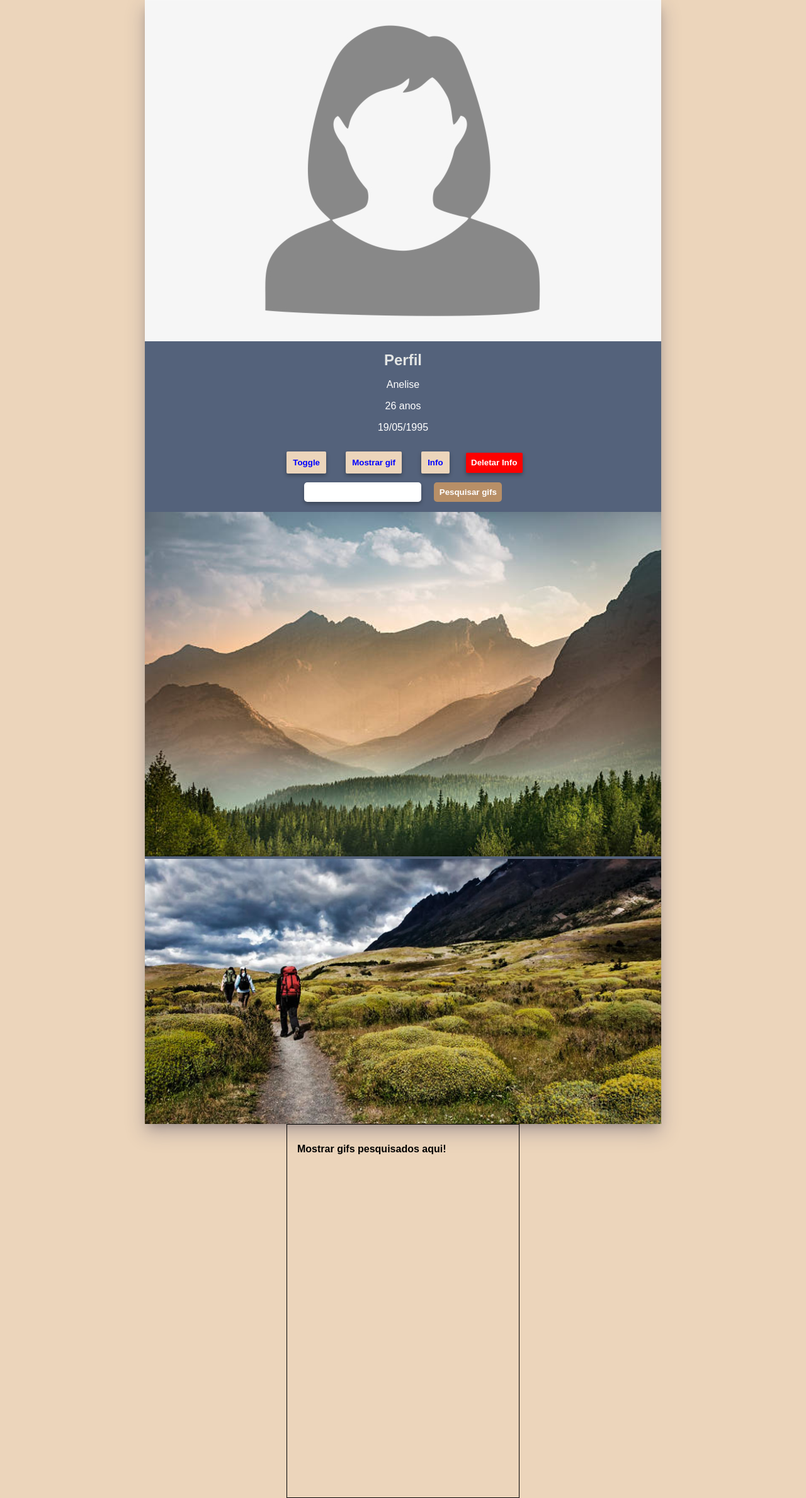
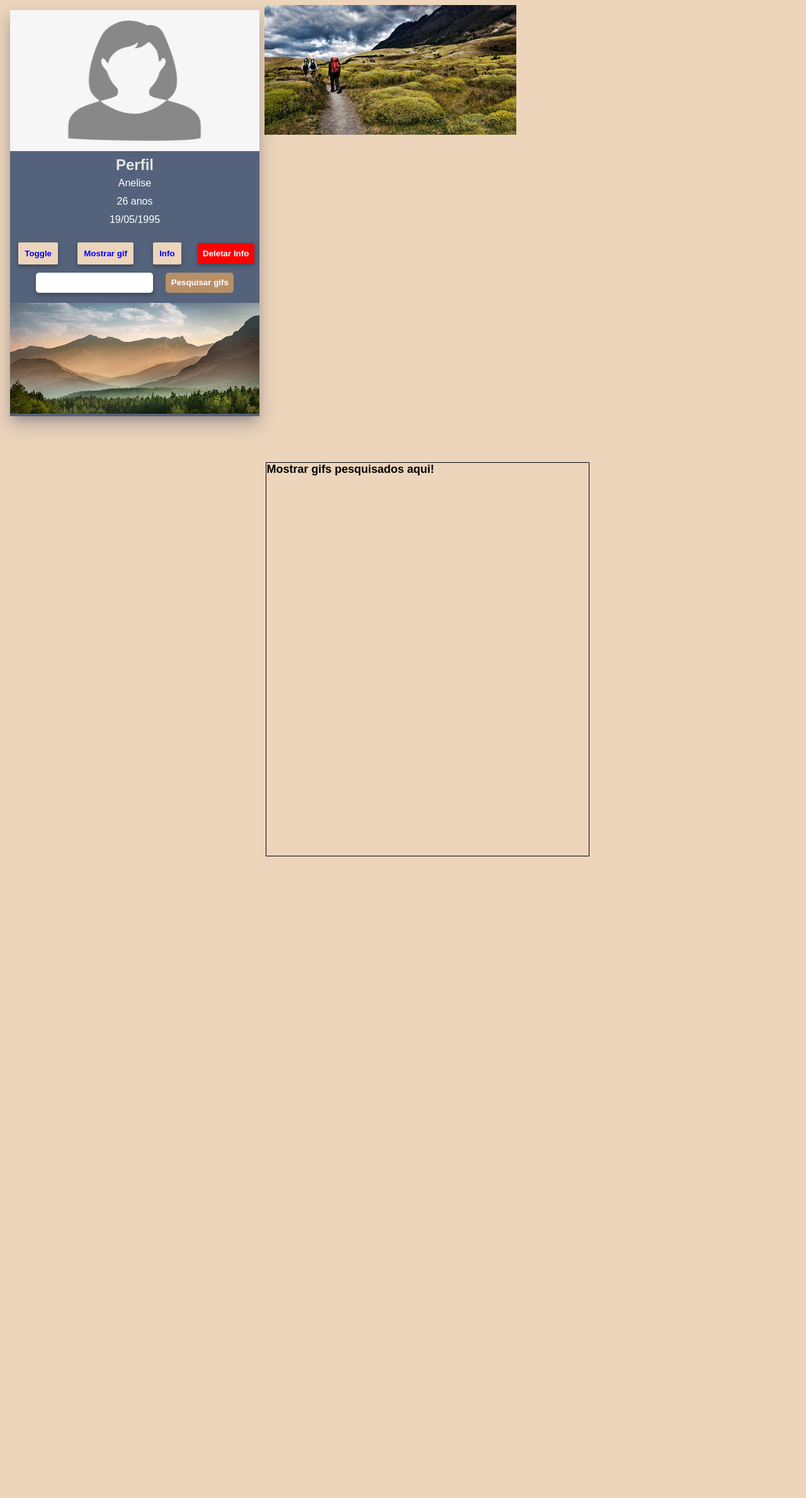
Before and after one commit to anepaz/js-project, a PHP site: page / in a window 1280 px wide. Shown: the whole page at 63% size. After the commit the page ends 1360 px from the top, so only its background shows below. Run offline with PHP 8.4, Linux system fonts and the light colour scheme.

Commit message:
add media queries for tablet responsiveness

```diff
--- a/index.html
+++ b/index.html
@@ -38,23 +38,24 @@
         <img src="img/photo-1.jpg" alt="Mist rises over the forest in Banff National Park Alberta Canada" onload="this.style.opacity = '1'" class="imgFade">
       </div>
 
-      <div id="image-grid">
-        <div class="wrapper">
-          <img src="img/photo-2.jpg" alt="People doing trekking on a field">
-        </div>
+    </div>
 
-      </div>
+  </div>
 
+  <div id="image-grid">
+
+    <div class="wrapper">
+      <img src="img/photo-2.jpg" alt="People doing trekking on a field">
     </div>
 
     <div id="giphy-wrapper">
       <div class="giphy"></div>
     </div>
 
-    <div class="results" id="boxResults">
-      <h2>Mostrar gifs pesquisados aqui!</h2>
-    </div>
+  </div>
 
+  <div class="results" id="boxResults">
+    <h2>Mostrar gifs pesquisados aqui!</h2>
   </div>
 
 </div>
--- a/style.css
+++ b/style.css
@@ -5,7 +5,6 @@
   color: white;
   font-family: sans-serif;
   height: 100vh;
-
 }
 
 #container {
@@ -14,7 +13,6 @@
   justify-content: center;
   align-items: center;
   text-align: center;
-    overflow-x: hidden;
 }
 
 .box {
@@ -110,7 +108,7 @@
 
 .imgFade {
   height: 100%;
-    width: 100%;
+  width: 100vw;
   opacity: 0;
   transition: opacity 2s;
 }
@@ -140,7 +138,7 @@
 }
 
 #giphy-wrapper img{
-    width: 23.4em;
+  width: 100vw;
   max-height: 100%;
 }
 
@@ -157,9 +155,57 @@
   grid-auto-rows: 6.25em;
   gap: 3px;
   border: 1px solid black;
-    width: 21em;
+  border-style: dotted;
+  width: 85%;
   height: 35em;
   float: left;
+  padding: 1em;
+  margin-top: 1em;
+}
+
+.results h2 {
+  color: black;
+  font-size: 1em;
+  position: absolute;
+}
+
+.result-images {
+  height: 100%;
+  max-width: 100%;
+  object-fit: cover;
+  padding-top: 2.5em;
+}
+
+@media screen and (min-width: 768px) and (max-width: 1023px) {
+  body {
+    background-color: #ECD5BB;
+    margin: 0;
+    padding: 0;
+    color: white;
+    font-family: sans-serif;
+    height: 100vh;
+  }
+
+  #giphy-wrapper img {
+    width: 100vw;
+  }
+
+  #error-message {
+    width: 15em;
+    margin-top: 4em;
+    font-size: 1em;
+    color: red;
+  }
+
+  #boxResults, .results {
+    display: grid;
+    grid-template-columns: 1fr 1fr 1fr;
+    grid-auto-rows: 6.25em;
+    gap: 3px;
+    border: 1px solid black;
+    border-style: dotted;
+    width: 85%;
+    height: 35em;
     padding: 1em;
   }
 
@@ -175,3 +221,247 @@
     object-fit: cover;
     padding-top: 2.5em;
   }
+
+}
+
+@media screen and (min-width: 1024px) and (max-width: 1349px) {
+  body {
+    background-color: #ECD5BB;
+    height: 100vh;
+    margin: 0;
+    padding: 0;
+    color: white;
+    font-family: sans-serif;
+  }
+
+  #container {
+    display: flex;
+    flex-direction: column;
+    justify-content: center;
+    align-items: center;
+    text-align: center;
+    float: left;
+    position: relative;
+  }
+
+  .box {
+    background-color: #54627B;
+    box-shadow: rgba(50, 50, 93, 0.25) 0px 13px 27px 2px, rgba(0, 0, 0, 0.3) 0px 8px 16px -8px;
+    margin-top: 1em;
+    margin-left: 1em;
+  }
+
+  .profile-pic {
+    height: 14em;
+    width: 100%;
+  }
+
+  .text-content {
+    line-height: 0.8em;
+  }
+
+  .imgFade {
+    height: 11em;
+    width: 100%;
+    opacity: 0;
+    transition: opacity 2s;
+  }
+
+  .wrapper {
+    display: flex;
+    max-width: 25em;
+    justify-content: center;
+    padding-bottom: 1em;
+  }
+
+  .wrapper img {
+    animation: 3s ease-in slideIn;
+    background: #54627B;
+    overflow: hidden;
+  }
+
+  @keyframes slideIn {
+    0% {
+      width: 0;
+    }
+
+    100% {
+      width: 100%;
+      left: auto;
+      right: 0;
+    }
+  }
+
+  #image-grid {
+    padding: 0.5em;
+    display: flex;
+    flex-direction: column;
+    position: relative;
+    width: 25em;
+  }
+
+  #giphy-wrapper img{
+    max-width: 25em;
+    max-height: 22.4em;
+    position: absolute;
+  }
+
+  #boxResults, .results {
+    display: grid;
+    grid-template-columns: 1fr 1fr 1fr;
+    grid-auto-rows: 100px;
+    gap: 10px;
+    width: 30em;
+    height: 37em;
+    justify-content: center;
+    border: 1px solid black;
+    float: bottom;
+    bottom: 0;
+    position: absolute;
+    margin-bottom: -35em;
+    margin-left: 26.4em;
+  }
+
+  .results h2 {
+    color: black;
+    font-size: 18px;
+    margin-top: 0;
+    position: absolute;
+  }
+
+  .result-images {
+    height: 100%;
+    width: 100%;
+    object-fit: cover;
+    padding-top: 2.5em;
+  }
+
+  #error-message {
+    width: 200px;
+    margin: 30px;
+    font-size: 16px;
+    color: red;
+  }
+
+
+}
+
+@media screen and (min-width: 1350px) {
+  body {
+    background-color: #ECD5BB;
+    height: 100vh;
+    margin: 0;
+    padding: 0;
+    color: white;
+    font-family: sans-serif;
+    overflow: hidden;
+  }
+
+  #container {
+    display: flex;
+    flex-direction: column;
+    justify-content: center;
+    align-items: center;
+    text-align: center;
+    float: left;
+    position: relative;
+  }
+
+  .box {
+    background-color: #54627B;
+    box-shadow: rgba(50, 50, 93, 0.25) 0px 13px 27px 2px, rgba(0, 0, 0, 0.3) 0px 8px 16px -8px;
+    margin-top: 1em;
+    margin-left: 1em;
+  }
+
+  .profile-pic {
+    height: 14em;
+    width: 100%;
+  }
+
+  .text-content {
+    line-height: 0.8em;
+  }
+
+  .imgFade {
+    height: 11em;
+    width: 100%;
+    opacity: 0;
+    transition: opacity 2s;
+  }
+
+  .wrapper {
+    display: flex;
+    max-width: 25em;
+    justify-content: center;
+    padding-bottom: 3em;
+  }
+
+  .wrapper img {
+    animation: 3s ease-in slideIn;
+    background: #54627B;
+    overflow: hidden;
+  }
+
+  @keyframes slideIn {
+    0% {
+      width: 0;
+    }
+
+    100% {
+      width: 100%;
+      left: auto;
+      right: 0;
+    }
+  }
+
+  #image-grid {
+    padding: 1em;
+    display: flex;
+    flex-direction: column;
+    position: relative;
+    width: 25em;
+  }
+
+  #giphy-wrapper img{
+    max-width: 25em;
+    max-height: 22.4em;
+    position: absolute;
+  }
+
+  #boxResults, .results {
+    display: grid;
+    grid-template-columns: 1fr 1fr 1fr;
+    grid-auto-rows: 100px;
+    gap: 10px;
+    width: 30em;
+    height: 37em;
+    justify-content: center;
+    border: 1px solid black;
+    float: right;
+    top: 0;
+    right: 1em;
+    position: absolute;
+    padding-left: 0;
+  }
+
+  .results h2 {
+    color: black;
+    font-size: 18px;
+    margin-top: 0;
+    position: absolute;
+  }
+
+  .result-images {
+    height: 100%;
+    width: 100%;
+    object-fit: cover;
+    padding-top: 2.5em;
+  }
+
+  #error-message {
+    width: 200px;
+    margin: 30px;
+    font-size: 16px;
+    color: red;
+  }
```
Lines whose indentation alone changed are shown as unchanged.
